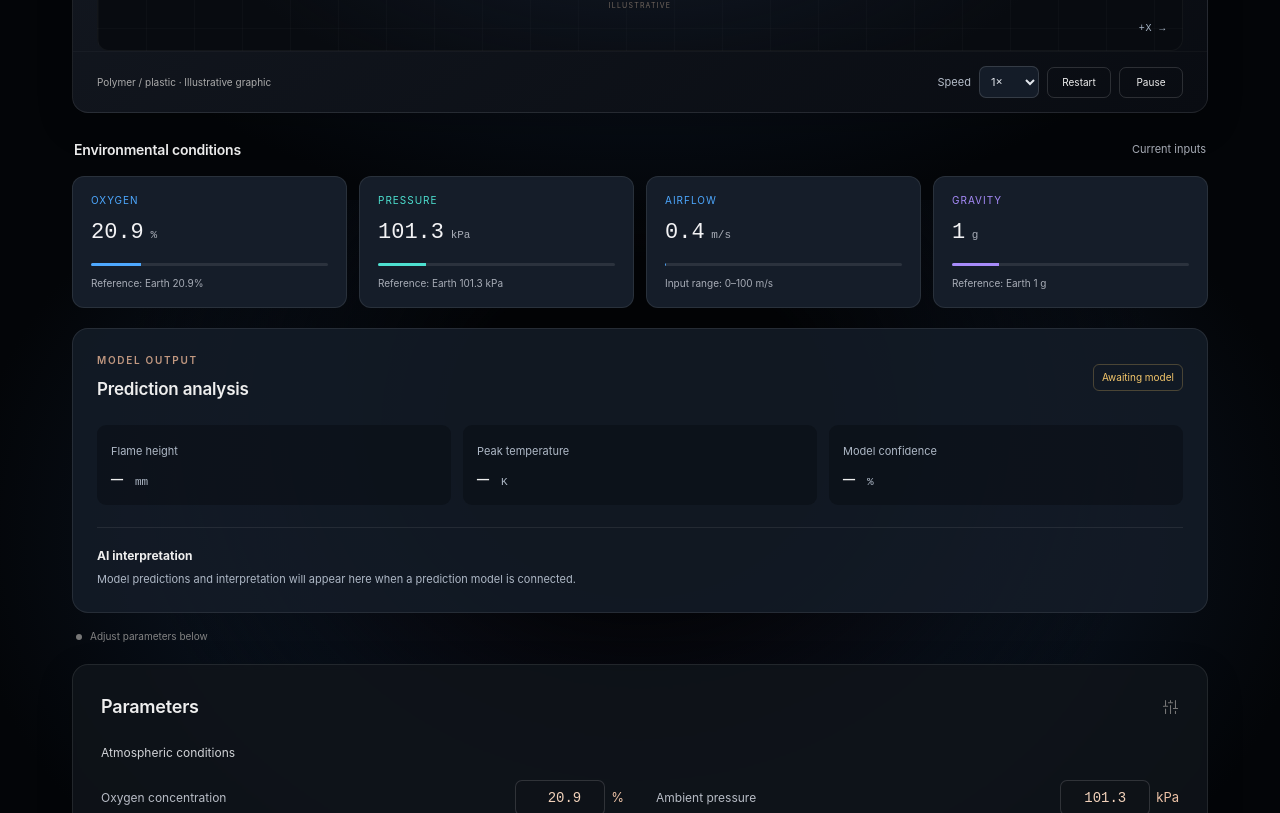
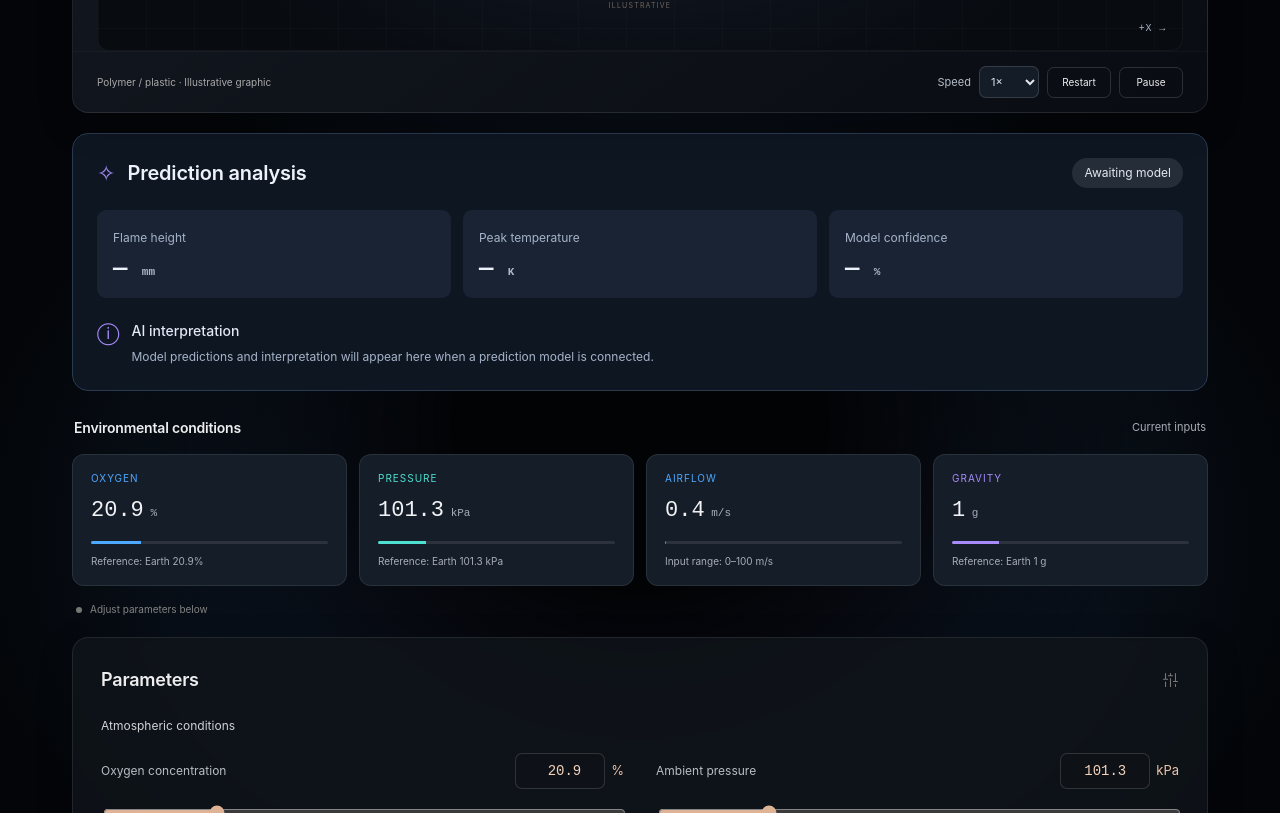
Before and after one commit to wawahwa801/nasa-space-apps, a Next.js app in the folder frontend/: page / in a window 1280 px wide. Shown: the part 600-1413 px from the top of the page. Built offline with nearby package versions, Linux system fonts and the light colour scheme.

Commit message:
Place prediction analysis directly beneath flame

```diff
--- a/frontend/app/globals.css
+++ b/frontend/app/globals.css
@@ -1414,3 +1414,17 @@ body { font-family: -apple-system, BlinkMacSystemFont, "Segoe UI", sans-serif; -
 .chat-summary p { color: #e5e9ef; margin: 8px 0; font-size: 12px; }
 .chat-summary small { color: #aeb8c6; line-height: 1.5; }
 @media (max-width: 480px) { .prediction-panel { padding: 18px; } .prediction-metrics { grid-template-columns: 1fr; } .field-overlay { inset: 10px; } }
+
+/* Prediction analysis */
+.prediction-panel { background: #0e1622; border: 1px solid #2a3a50; padding: 24px; }
+.prediction-title { display: flex; align-items: center; gap: 12px; }
+.prediction-icon, .prediction-info { color: #a78bfa; font-size: 22px; line-height: 1; }
+.prediction-heading h2 { color: #edf1fa; font-size: 20px; }
+.model-status { background: #252d39; color: #e4e8ef; border: 0; border-radius: 999px; padding: 6px 12px; font-size: 12px; }
+.prediction-metrics > div { background: #192334; padding: 16px; }
+.prediction-metrics span { color: #a6b4c9; font-size: 12px; }
+.prediction-metrics strong { color: #edf1fa; font: 600 24px ui-monospace, monospace; }
+.prediction-note { display: flex; gap: 12px; align-items: flex-start; border: 0; padding-top: 0; }
+.prediction-note strong { color: #e2e8f4; font-size: 14px; font-weight: 500; }
+.prediction-note p { color: #a6b4c9; font-size: 12px; }
+@media (max-width: 480px) { .prediction-heading h2 { font-size: 17px; } .prediction-metrics { gap: 8px; } }
--- a/frontend/app/page.jsx
+++ b/frontend/app/page.jsx
@@ -335,15 +335,15 @@ export default function Home() {
                 </section>
               )}
             </div>
+            <section className="prediction-panel" aria-labelledby="prediction-heading">
+              <div className="prediction-heading"><div className="prediction-title"><span className="prediction-icon" aria-hidden="true">✧</span><h2 id="prediction-heading">Prediction analysis</h2></div><span className="model-status">Awaiting model</span></div>
+              <div className="prediction-metrics"><div><span>Flame height</span><strong>— <small>mm</small></strong></div><div><span>Peak temperature</span><strong>— <small>K</small></strong></div><div><span>Model confidence</span><strong>— <small>%</small></strong></div></div>
+              <div className="prediction-note"><span className="prediction-info" aria-hidden="true">ⓘ</span><div><strong>AI interpretation</strong><p>Model predictions and interpretation will appear here when a prediction model is connected.</p></div></div>
+            </section>
             <div className="readouts-heading"><h2>Environmental conditions</h2><span>Current inputs</span></div>
             <div className="dashboard-readouts" aria-label="Current scenario inputs">
               {[["Oxygen", values.oxygen, "%", "Reference: Earth 20.9%", 100, "oxygen"], ["Pressure", values.pressure, "kPa", "Reference: Earth 101.3 kPa", 500, "pressure"], ["Airflow", values.flow, "m/s", "Input range: 0–100 m/s", 100, "airflow"], ["Gravity", values.gravity, "g", "Reference: Earth 1 g", 5, "gravity"]].map(([label, value, unitLabel, context, max, kind]) => <div className={`instrument ${kind}`} key={kind}><span>{label}</span><strong>{value}<small> {unitLabel}</small></strong><div className="instrument-track" aria-hidden="true"><i style={{ width: `${Math.min(100, Math.max(0, Number(value) / max * 100))}%` }} /></div><p>{context}</p></div>)}
             </div>
-            <section className="prediction-panel" aria-labelledby="prediction-heading">
-              <div className="prediction-heading"><div><p className="dashboard-kicker">MODEL OUTPUT</p><h2 id="prediction-heading">Prediction analysis</h2></div><span className="model-status">Awaiting model</span></div>
-              <div className="prediction-metrics"><div><span>Flame height</span><strong>— <small>mm</small></strong></div><div><span>Peak temperature</span><strong>— <small>K</small></strong></div><div><span>Model confidence</span><strong>— <small>%</small></strong></div></div>
-              <div className="prediction-note"><strong>AI interpretation</strong><p>Model predictions and interpretation will appear here when a prediction model is connected.</p></div>
-            </section>
             <div className="scenario-strip" role="status">
               <span className={`status-dot ${snapshot ? "ready" : ""}`} />
               {snapshot
```
